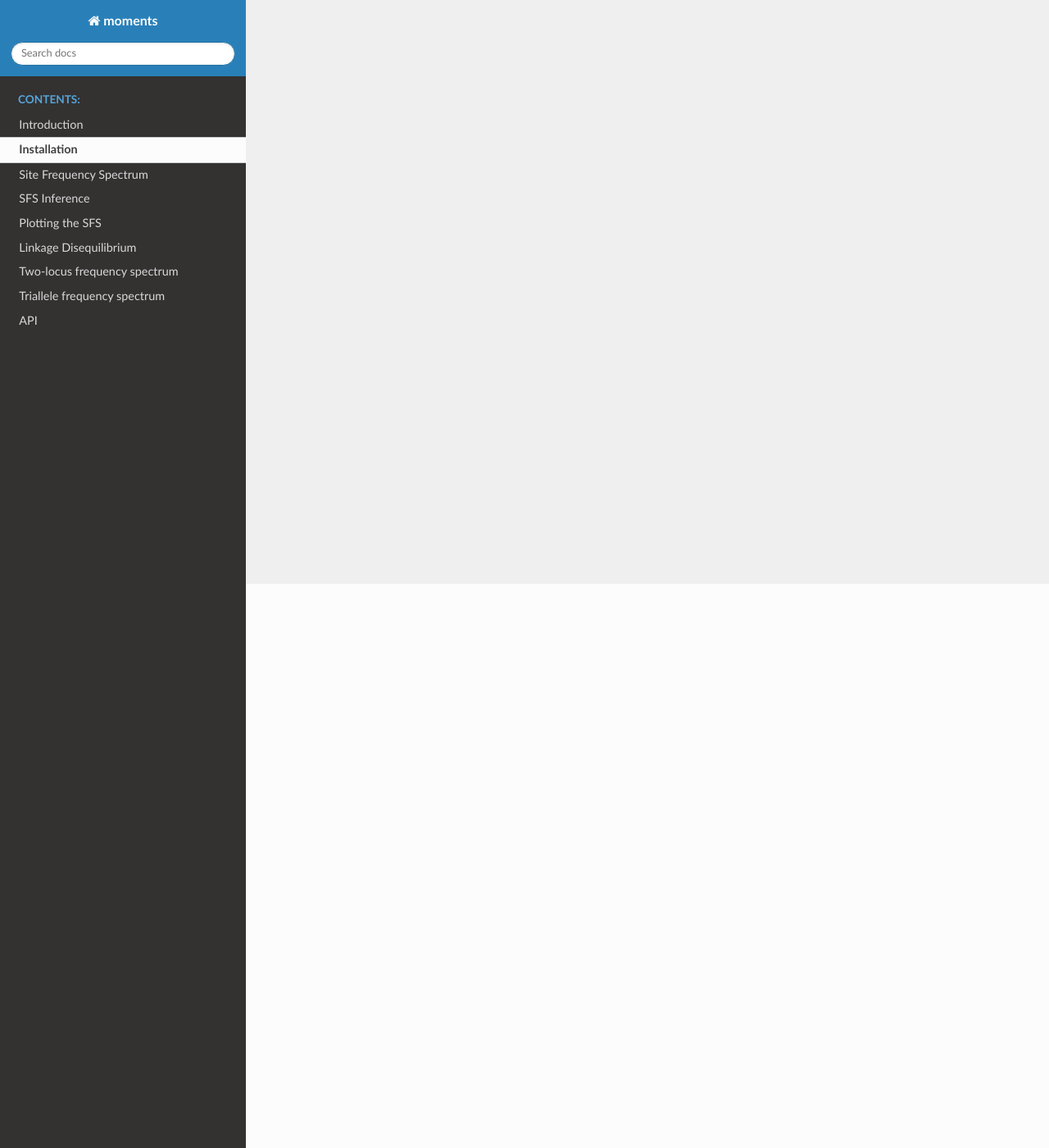
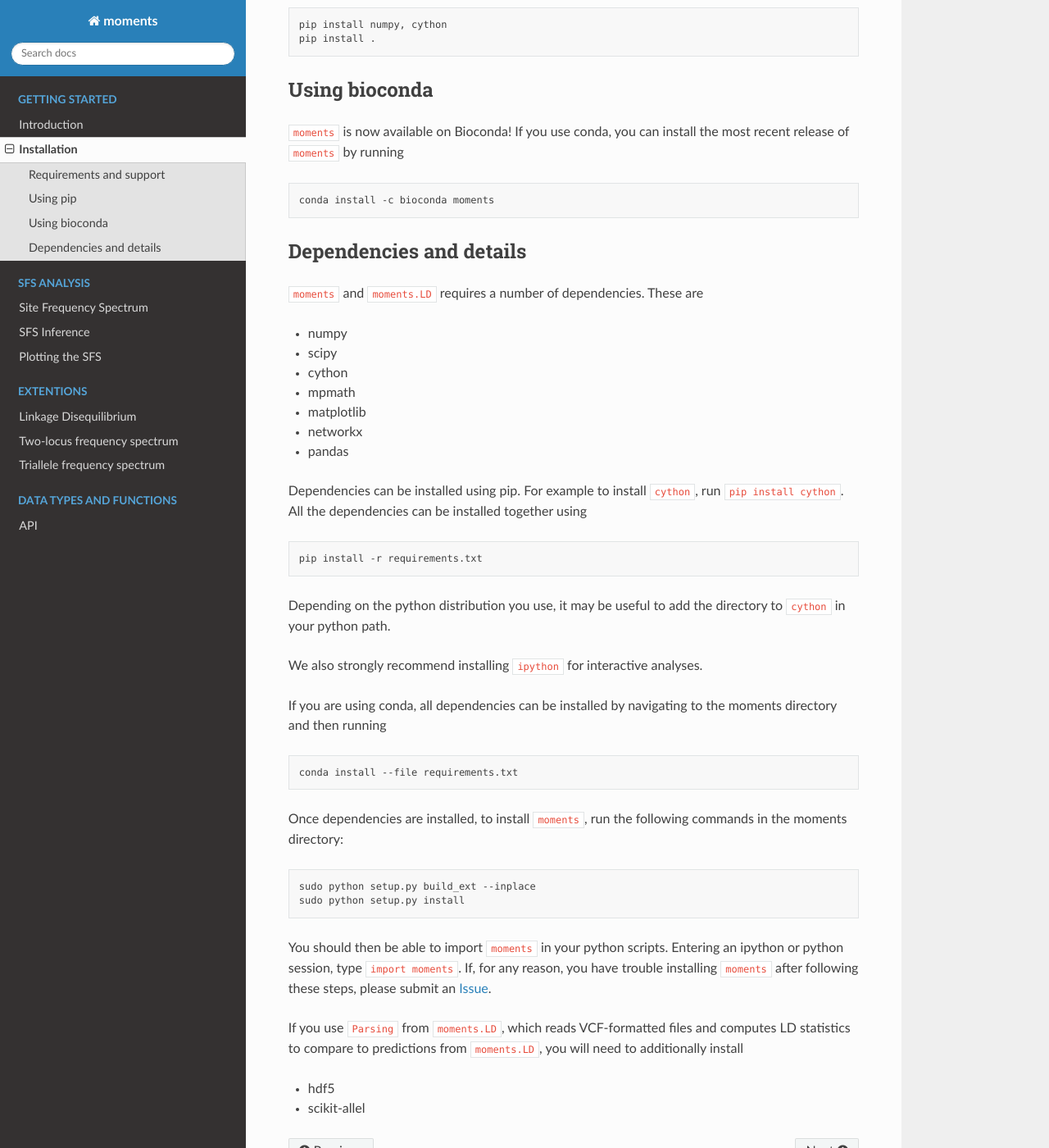
Before and after one commit to MomentsLD/moments, a Sphinx documentation site: the page built from docs/installation.rst, in a window 1280 px wide and 1400 px high, scrolled down 688 px. Shown: the whole window at 82% size. Built offline with Sphinx 7.4.7 and the Read the Docs theme 2.0.0, drawn with Linux system fonts in a browser that asks for light colours; pages that are not in the unit, such as notebooks, are missing from menus; some of the changed text lies outside the part shown.

Commit message:
intro and install

```diff
--- a/docs/installation.rst
+++ b/docs/installation.rst
@@ -1,3 +1,106 @@
 ============
 Installation
 ============
+
+Requirements and support
+^^^^^^^^^^^^^^^^^^^^^^^^
+
+``moments`` now supports Python 3. Because Python is soon discontinuing support for
+Python 2, we do not actively ensure that moments remains fully compatable with Python
+2, and strongly recommend using Python 3.
+
+Using pip
+^^^^^^^^^
+
+The simplest way to install ``moments`` is via ``pip``. Note that ``numpy`` and ``cython``
+are install requirements, but installing ``moments`` directly from the git repository
+using ``pip`` should install these dependencies automatically:
+
+.. code-block:: bash
+
+   pip install git+https://bitbucket.org/simongravel/moments.git
+
+Alternatively, you can clone the git repository
+
+.. code-block:: bash
+
+   git clone https://bitbucket.org/simongravel/moments.git
+
+
+and then from within the moments directory (``cd moments``), run
+
+.. code-block:: bash
+
+   pip install numpy, cython
+   pip install .
+
+
+Using bioconda
+^^^^^^^^^^^^^^
+
+``moments`` is now available on Bioconda! If you use conda, you can install the most
+recent release of ``moments`` by running
+
+.. code-block:: bash
+
+   conda install -c bioconda moments
+
+Dependencies and details
+^^^^^^^^^^^^^^^^^^^^^^^^
+
+``moments`` and ``moments.LD`` requires a number of dependencies. These are
+
+- numpy
+
+- scipy
+
+- cython
+
+- mpmath
+
+- matplotlib
+
+- networkx
+
+- pandas
+
+Dependencies can be installed using pip. For example to install ``cython``,
+run ``pip install cython``. All the dependencies can be installed together using
+
+.. code-block:: bash
+
+   pip install -r requirements.txt
+
+Depending on the python distribution you use, it may be useful to add the directory
+to ``cython`` in your python path.
+
+We also strongly recommend installing ``ipython`` for interactive analyses.
+
+If you are using conda, all dependencies can be installed by navigating to the
+moments directory and then running
+
+.. code-block:: bash
+
+   conda install --file requirements.txt
+
+Once dependencies are installed, to install ``moments``, run the following commands
+in the moments directory:
+
+.. code-block:: bash
+
+   sudo python setup.py build_ext --inplace
+   sudo python setup.py install
+
+
+You should then be able to import ``moments`` in your python scripts. Entering an
+ipython or python session, type ``import moments``. If, for any reason, you have
+trouble installing ``moments`` after following these steps, please submit an
+`Issue <https://bitbucket.org/simongravel/moments/issues>`_.
+
+If you use ``Parsing`` from ``moments.LD``, which reads VCF-formatted files and
+computes LD statistics to compare to predictions from ``moments.LD``, you will need to
+additionally install
+
+- hdf5
+
+- scikit-allel
```
Also changed, not shown: docs/index.rst (+21 -7 lines), docs/introduction.rst (+85 -0 lines).
